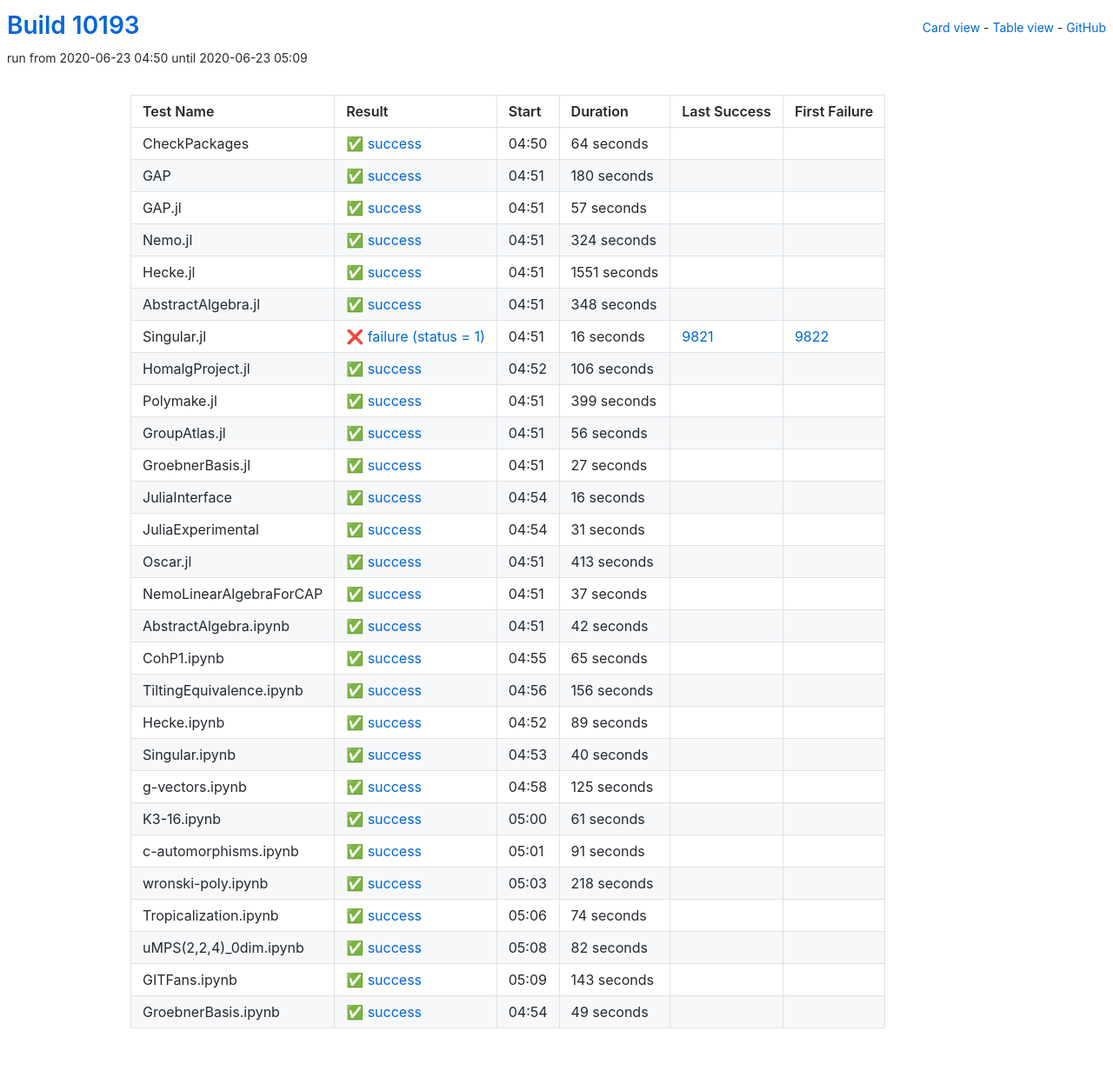
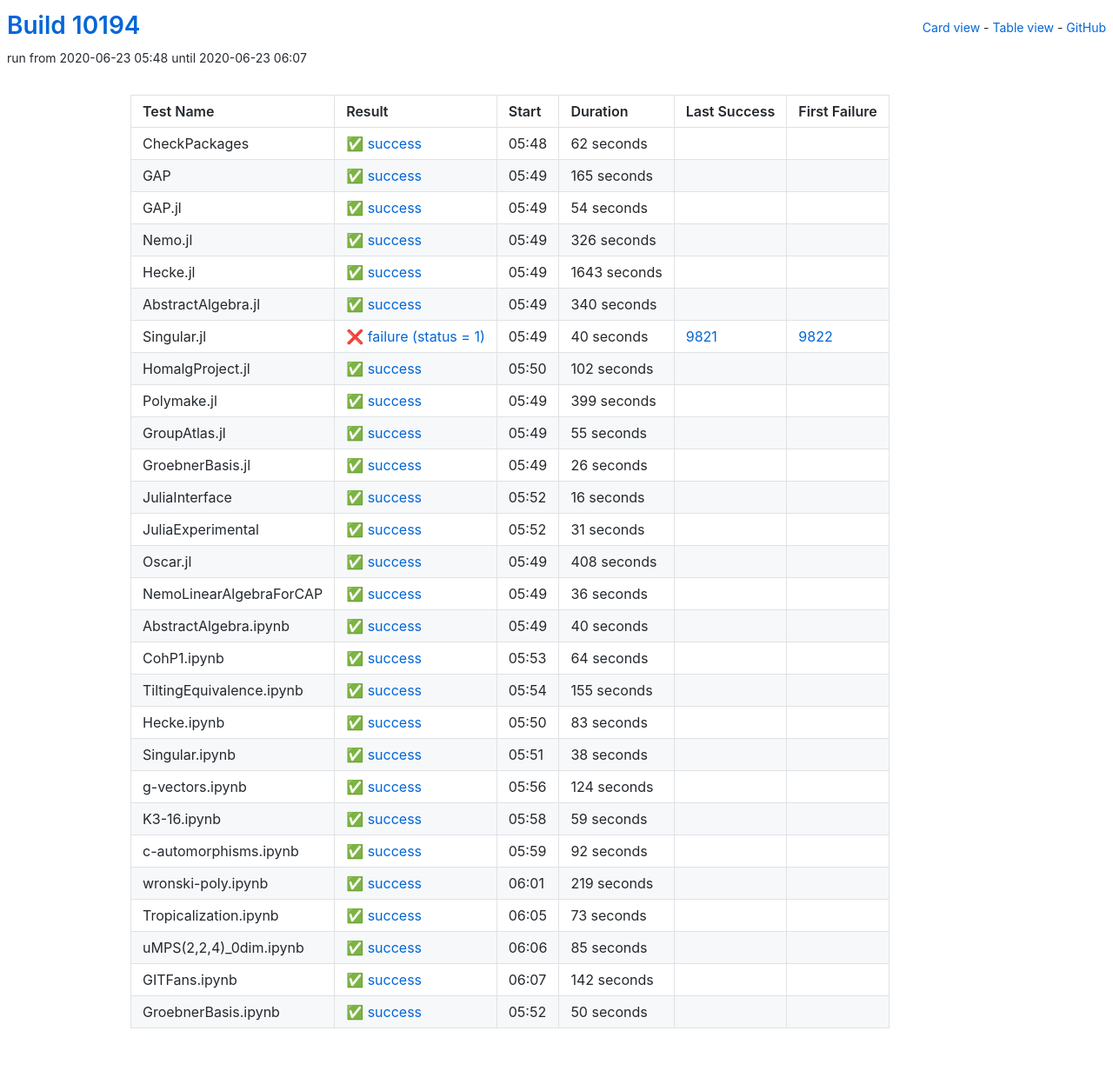
Before and after one commit to oscar-system/oscar-ci-status, a Jekyll site: the page built from table.html, in a window 1280 px wide. Shown: the whole page at 87% size. Built offline with Jekyll 4.4.1, drawn with Linux system fonts in a browser that asks for light colours.

Commit message:
Build #10194

```diff
--- a/_data/ci.yml
+++ b/_data/ci.yml
@@ -1,6 +1,6 @@
 ---
-build: 10193
-build_url: https://oscarci.mathematik.uni-kl.de/job/oscar/10193/
+build: 10194
+build_url: https://oscarci.mathematik.uni-kl.de/job/oscar/10194/
 job: oscar
 organization: oscar-system
 repo: oscar-ci-status
@@ -8,104 +8,104 @@
 tests:
 - name: CheckPackages
   id: checkpackages
-  log: https://oscarci.mathematik.uni-kl.de/job/oscar/10193/artifact/logs/build-10193/CheckPackages.log
-  start: 2020-06-23 04:50
+  log: https://oscarci.mathematik.uni-kl.de/job/oscar/10194/artifact/logs/build-10194/CheckPackages.log
+  start: 2020-06-23 05:48
   success: true
   exitcode: 0
   status: success
-  duration: 64
+  duration: 62
   last_success: false
   last_success_url:
   first_failure: false
   first_failure_url:
 - name: GAP
   id: gap
-  log: https://oscarci.mathematik.uni-kl.de/job/oscar/10193/artifact/logs/build-10193/GAP.log
-  start: 2020-06-23 04:51
+  log: https://oscarci.mathematik.uni-kl.de/job/oscar/10194/artifact/logs/build-10194/GAP.log
+  start: 2020-06-23 05:49
   success: true
   exitcode: 0
   status: success
-  duration: 180
+  duration: 165
   last_success: false
   last_success_url:
   first_failure: false
   first_failure_url:
 - name: GAP.jl
   id: gap-jl
-  log: https://oscarci.mathematik.uni-kl.de/job/oscar/10193/artifact/logs/build-10193/GAP.jl.log
-  start: 2020-06-23 04:51
+  log: https://oscarci.mathematik.uni-kl.de/job/oscar/10194/artifact/logs/build-10194/GAP.jl.log
+  start: 2020-06-23 05:49
   success: true
   exitcode: 0
   status: success
-  duration: 57
+  duration: 54
   last_success: false
   last_success_url:
   first_failure: false
   first_failure_url:
 - name: Nemo.jl
   id: nemo-jl
-  log: https://oscarci.mathematik.uni-kl.de/job/oscar/10193/artifact/logs/build-10193/Nemo.jl.log
-  start: 2020-06-23 04:51
+  log: https://oscarci.mathematik.uni-kl.de/job/oscar/10194/artifact/logs/build-10194/Nemo.jl.log
+  start: 2020-06-23 05:49
   success: true
   exitcode: 0
   status: success
-  duration: 324
+  duration: 326
   last_success: false
   last_success_url:
   first_failure: false
   first_failure_url:
 - name: Hecke.jl
   id: hecke-jl
-  log: https://oscarci.mathematik.uni-kl.de/job/oscar/10193/artifact/logs/build-10193/Hecke.jl.log
-  start: 2020-06-23 04:51
+  log: https://oscarci.mathematik.uni-kl.de/job/oscar/10194/artifact/logs/build-10194/Hecke.jl.log
+  start: 2020-06-23 05:49
   success: true
   exitcode: 0
   status: success
-  duration: 1551
+  duration: 1643
   last_success: false
   last_success_url:
   first_failure: false
   first_failure_url:
 - name: AbstractAlgebra.jl
   id: abstractalgebra-jl
-  log: https://oscarci.mathematik.uni-kl.de/job/oscar/10193/artifact/logs/build-10193/AbstractAlgebra.jl.log
-  start: 2020-06-23 04:51
+  log: https://oscarci.mathematik.uni-kl.de/job/oscar/10194/artifact/logs/build-10194/AbstractAlgebra.jl.log
+  start: 2020-06-23 05:49
   success: true
   exitcode: 0
   status: success
-  duration: 348
+  duration: 340
   last_success: false
   last_success_url:
   first_failure: false
   first_failure_url:
 - name: Singular.jl
   id: singular-jl
-  log: https://oscarci.mathematik.uni-kl.de/job/oscar/10193/artifact/logs/build-10193/Singular.jl.log
-  start: 2020-06-23 04:51
+  log: https://oscarci.mathematik.uni-kl.de/job/oscar/10194/artifact/logs/build-10194/Singular.jl.log
+  start: 2020-06-23 05:49
   success: false
   exitcode: 1
   status: failure
-  duration: 16
+  duration: 40
   last_success: 9821
   last_success_url: https://oscarci.mathematik.uni-kl.de/job/oscar/9821/
   first_failure: 9822
   first_failure_url: https://oscarci.mathematik.uni-kl.de/job/oscar/9822/
 - name: HomalgProject.jl
   id: homalgproject-jl
-  log: https://oscarci.mathematik.uni-kl.de/job/oscar/10193/artifact/logs/build-10193/HomalgProject.jl.log
-  start: 2020-06-23 04:52
+  log: https://oscarci.mathematik.uni-kl.de/job/oscar/10194/artifact/logs/build-10194/HomalgProject.jl.log
+  start: 2020-06-23 05:50
   success: true
   exitcode: 0
   status: success
-  duration: 106
+  duration: 102
   last_success: false
   last_success_url:
   first_failure: false
   first_failure_url:
 - name: Polymake.jl
   id: polymake-jl
-  log: https://oscarci.mathematik.uni-kl.de/job/oscar/10193/artifact/logs/build-10193/Polymake.jl.log
-  start: 2020-06-23 04:51
+  log: https://oscarci.mathematik.uni-kl.de/job/oscar/10194/artifact/logs/build-10194/Polymake.jl.log
+  start: 2020-06-23 05:49
   success: true
   exitcode: 0
   status: success
@@ -116,32 +116,32 @@
   first_failure_url:
 - name: GroupAtlas.jl
   id: groupatlas-jl
-  log: https://oscarci.mathematik.uni-kl.de/job/oscar/10193/artifact/logs/build-10193/GroupAtlas.jl.log
-  start: 2020-06-23 04:51
+  log: https://oscarci.mathematik.uni-kl.de/job/oscar/10194/artifact/logs/build-10194/GroupAtlas.jl.log
+  start: 2020-06-23 05:49
   success: true
   exitcode: 0
   status: success
-  duration: 56
+  duration: 55
   last_success: false
   last_success_url:
   first_failure: false
   first_failure_url:
 - name: GroebnerBasis.jl
   id: groebnerbasis-jl
-  log: https://oscarci.mathematik.uni-kl.de/job/oscar/10193/artifact/logs/build-10193/GroebnerBasis.jl.log
-  start: 2020-06-23 04:51
+  log: https://oscarci.mathematik.uni-kl.de/job/oscar/10194/artifact/logs/build-10194/GroebnerBasis.jl.log
+  start: 2020-06-23 05:49
   success: true
   exitcode: 0
   status: success
-  duration: 27
+  duration: 26
   last_success: false
   last_success_url:
   first_failure: false
   first_failure_url:
 - name: JuliaInterface
   id: juliainterface
-  log: https://oscarci.mathematik.uni-kl.de/job/oscar/10193/artifact/logs/build-10193/JuliaInterface.log
-  start: 2020-06-23 04:54
+  log: https://oscarci.mathematik.uni-kl.de/job/oscar/10194/artifact/logs/build-10194/JuliaInterface.log
+  start: 2020-06-23 05:52
   success: true
   exitcode: 0
   status: success
@@ -152,8 +152,8 @@
   first_failure_url:
 - name: JuliaExperimental
   id: juliaexperimental
-  log: https://oscarci.mathematik.uni-kl.de/job/oscar/10193/artifact/logs/build-10193/JuliaExperimental.log
-  start: 2020-06-23 04:54
+  log: https://oscarci.mathematik.uni-kl.de/job/oscar/10194/artifact/logs/build-10194/JuliaExperimental.log
+  start: 2020-06-23 05:52
   success: true
   exitcode: 0
   status: success
@@ -164,80 +164,32 @@
   first_failure_url:
 - name: Oscar.jl
   id: oscar-jl
-  log: https://oscarci.mathematik.uni-kl.de/job/oscar/10193/artifact/logs/build-10193/Oscar.jl.log
-  start: 2020-06-23 04:51
+  log: https://oscarci.mathematik.uni-kl.de/job/oscar/10194/artifact/logs/build-10194/Oscar.jl.log
+  start: 2020-06-23 05:49
   success: true
   exitcode: 0
   status: success
-  duration: 413
+  duration: 408
   last_success: false
   last_success_url:
   first_failure: false
   first_failure_url:
 - name: NemoLinearAlgebraForCAP
   id: nemolinearalgebraforcap
-  log: https://oscarci.mathematik.uni-kl.de/job/oscar/10193/artifact/logs/build-10193/NemoLinearAlgebraForCAP.log
-  start: 2020-06-23 04:51
+  log: https://oscarci.mathematik.uni-kl.de/job/oscar/10194/artifact/logs/build-10194/NemoLinearAlgebraForCAP.log
+  start: 2020-06-23 05:49
   success: true
   exitcode: 0
   status: success
-  duration: 37
+  duration: 36
   last_success: false
   last_success_url:
   first_failure: false
   first_failure_url:
 - name: AbstractAlgebra.ipynb
   id: abstractalgebra-ipynb
-  log: https://oscarci.mathematik.uni-kl.de/job/oscar/10193/artifact/logs/build-10193/AbstractAlgebra.ipynb.log
-  start: 2020-06-23 04:51
-  success: true
-  exitcode: 0
-  status: success
-  duration: 42
-  last_success: false
-  last_success_url:
-  first_failure: false
-  first_failure_url:
-- name: CohP1.ipynb
-  id: cohp1-ipynb
-  log: https://oscarci.mathematik.uni-kl.de/job/oscar/10193/artifact/logs/build-10193/CohP1.ipynb.log
-  start: 2020-06-23 04:55
-  success: true
-  exitcode: 0
-  status: success
-  duration: 65
-  last_success: false
-  last_success_url:
-  first_failure: false
-  first_failure_url:
-- name: TiltingEquivalence.ipynb
-  id: tiltingequivalence-ipynb
-  log: https://oscarci.mathematik.uni-kl.de/job/oscar/10193/artifact/logs/build-10193/TiltingEquivalence.ipynb.log
-  start: 2020-06-23 04:56
-  success: true
-  exitcode: 0
-  status: success
-  duration: 156
-  last_success: false
-  last_success_url:
-  first_failure: false
-  first_failure_url:
-- name: Hecke.ipynb
-  id: hecke-ipynb
-  log: https://oscarci.mathematik.uni-kl.de/job/oscar/10193/artifact/logs/build-10193/Hecke.ipynb.log
-  start: 2020-06-23 04:52
-  success: true
-  exitcode: 0
-  status: success
-  duration: 89
-  last_success: false
-  last_success_url:
-  first_failure: false
-  first_failure_url:
-- name: Singular.ipynb
-  id: singular-ipynb
-  log: https://oscarci.mathematik.uni-kl.de/job/oscar/10193/artifact/logs/build-10193/Singular.ipynb.log
-  start: 2020-06-23 04:53
+  log: https://oscarci.mathematik.uni-kl.de/job/oscar/10194/artifact/logs/build-10194/AbstractAlgebra.ipynb.log
+  start: 2020-06-23 05:49
   success: true
   exitcode: 0
   status: success
@@ -246,98 +198,146 @@
   last_success_url:
   first_failure: false
   first_failure_url:
-- name: g-vectors.ipynb
-  id: g-vectors-ipynb
-  log: https://oscarci.mathematik.uni-kl.de/job/oscar/10193/artifact/logs/build-10193/g-vectors.ipynb.log
-  start: 2020-06-23 04:58
+- name: CohP1.ipynb
+  id: cohp1-ipynb
+  log: https://oscarci.mathematik.uni-kl.de/job/oscar/10194/artifact/logs/build-10194/CohP1.ipynb.log
+  start: 2020-06-23 05:53
   success: true
   exitcode: 0
   status: success
-  duration: 125
+  duration: 64
+  last_success: false
+  last_success_url:
+  first_failure: false
+  first_failure_url:
+- name: TiltingEquivalence.ipynb
+  id: tiltingequivalence-ipynb
+  log: https://oscarci.mathematik.uni-kl.de/job/oscar/10194/artifact/logs/build-10194/TiltingEquivalence.ipynb.log
+  start: 2020-06-23 05:54
+  success: true
+  exitcode: 0
+  status: success
+  duration: 155
+  last_success: false
+  last_success_url:
+  first_failure: false
+  first_failure_url:
+- name: Hecke.ipynb
+  id: hecke-ipynb
+  log: https://oscarci.mathematik.uni-kl.de/job/oscar/10194/artifact/logs/build-10194/Hecke.ipynb.log
+  start: 2020-06-23 05:50
+  success: true
+  exitcode: 0
+  status: success
+  duration: 83
+  last_success: false
+  last_success_url:
+  first_failure: false
+  first_failure_url:
+- name: Singular.ipynb
+  id: singular-ipynb
+  log: https://oscarci.mathematik.uni-kl.de/job/oscar/10194/artifact/logs/build-10194/Singular.ipynb.log
+  start: 2020-06-23 05:51
+  success: true
+  exitcode: 0
+  status: success
+  duration: 38
+  last_success: false
+  last_success_url:
+  first_failure: false
+  first_failure_url:
+- name: g-vectors.ipynb
+  id: g-vectors-ipynb
+  log: https://oscarci.mathematik.uni-kl.de/job/oscar/10194/artifact/logs/build-10194/g-vectors.ipynb.log
+  start: 2020-06-23 05:56
+  success: true
+  exitcode: 0
+  status: success
+  duration: 124
   last_success: false
   last_success_url:
   first_failure: false
   first_failure_url:
 - name: K3-16.ipynb
   id: k3-16-ipynb
-  log: https://oscarci.mathematik.uni-kl.de/job/oscar/10193/artifact/logs/build-10193/K3-16.ipynb.log
-  start: 2020-06-23 05:00
+  log: https://oscarci.mathematik.uni-kl.de/job/oscar/10194/artifact/logs/build-10194/K3-16.ipynb.log
+  start: 2020-06-23 05:58
   success: true
   exitcode: 0
   status: success
-  duration: 61
+  duration: 59
   last_success: false
   last_success_url:
   first_failure: false
   first_failure_url:
 - name: c-automorphisms.ipynb
   id: c-automorphisms-ipynb
-  log: https://oscarci.mathematik.uni-kl.de/job/oscar/10193/artifact/logs/build-10193/c-automorphisms.ipynb.log
-  start: 2020-06-23 05:01
+  log: https://oscarci.mathematik.uni-kl.de/job/oscar/10194/artifact/logs/build-10194/c-automorphisms.ipynb.log
+  start: 2020-06-23 05:59
   success: true
   exitcode: 0
   status: success
-  duration: 91
+  duration: 92
   last_success: false
   last_success_url:
   first_failure: false
   first_failure_url:
 - name: wronski-poly.ipynb
   id: wronski-poly-ipynb
-  log: https://oscarci.mathematik.uni-kl.de/job/oscar/10193/artifact/logs/build-10193/wronski-poly.ipynb.log
-  start: 2020-06-23 05:03
+  log: https://oscarci.mathematik.uni-kl.de/job/oscar/10194/artifact/logs/build-10194/wronski-poly.ipynb.log
+  start: 2020-06-23 06:01
   success: true
   exitcode: 0
   status: success
-  duration: 218
+  duration: 219
   last_success: false
   last_success_url:
   first_failure: false
   first_failure_url:
 - name: Tropicalization.ipynb
   id: tropicalization-ipynb
-  log: https://oscarci.mathematik.uni-kl.de/job/oscar/10193/artifact/logs/build-10193/Tropicalization.ipynb.log
-  start: 2020-06-23 05:06
+  log: https://oscarci.mathematik.uni-kl.de/job/oscar/10194/artifact/logs/build-10194/Tropicalization.ipynb.log
+  start: 2020-06-23 06:05
   success: true
   exitcode: 0
   status: success
-  duration: 74
+  duration: 73
   last_success: false
   last_success_url:
   first_failure: false
   first_failure_url:
 - name: uMPS(2,2,4)_0dim.ipynb
   id: umps-2-2-4-0dim-ipynb
-  log: https://oscarci.mathematik.uni-kl.de/job/oscar/10193/artifact/logs/build-10193/uMPS-2-2-4-_0dim.ipynb.log
-  start: 2020-06-23 05:08
+  log: https://oscarci.mathematik.uni-kl.de/job/oscar/10194/artifact/logs/build-10194/uMPS-2-2-4-_0dim.ipynb.log
+  start: 2020-06-23 06:06
   success: true
   exitcode: 0
   status: success
-  duration: 82
+  duration: 85
   last_success: false
   last_success_url:
   first_failure: false
   first_failure_url:
 - name: GITFans.ipynb
   id: gitfans-ipynb
-  log: https://oscarci.mathematik.uni-kl.de/job/oscar/10193/artifact/logs/build-10193/GITFans.ipynb.log
-  start: 2020-06-23 05:09
+  log: https://oscarci.mathematik.uni-kl.de/job/oscar/10194/artifact/logs/build-10194/GITFans.ipynb.log
+  start: 2020-06-23 06:07
   success: true
   exitcode: 0
   status: success
-  duration: 143
+  duration: 142
   last_success: false
   last_success_url:
   first_failure: false
   first_failure_url:
 - name: GroebnerBasis.ipynb
   id: groebnerbasis-ipynb
-  log: https://oscarci.mathematik.uni-kl.de/job/oscar/10193/artifact/logs/build-10193/GroebnerBasis.ipynb.log
-  start: 2020-06-23 04:54
+  log: https://oscarci.mathematik.uni-kl.de/job/oscar/10194/artifact/logs/build-10194/GroebnerBasis.ipynb.log
+  start: 2020-06-23 05:52
   success: true
   exitcode: 0
   status: success
-  duration: 49
+  duration: 50
   last_success: false
   last_success_url:
   first_failure: false
```
Also changed, not shown: README.md.
